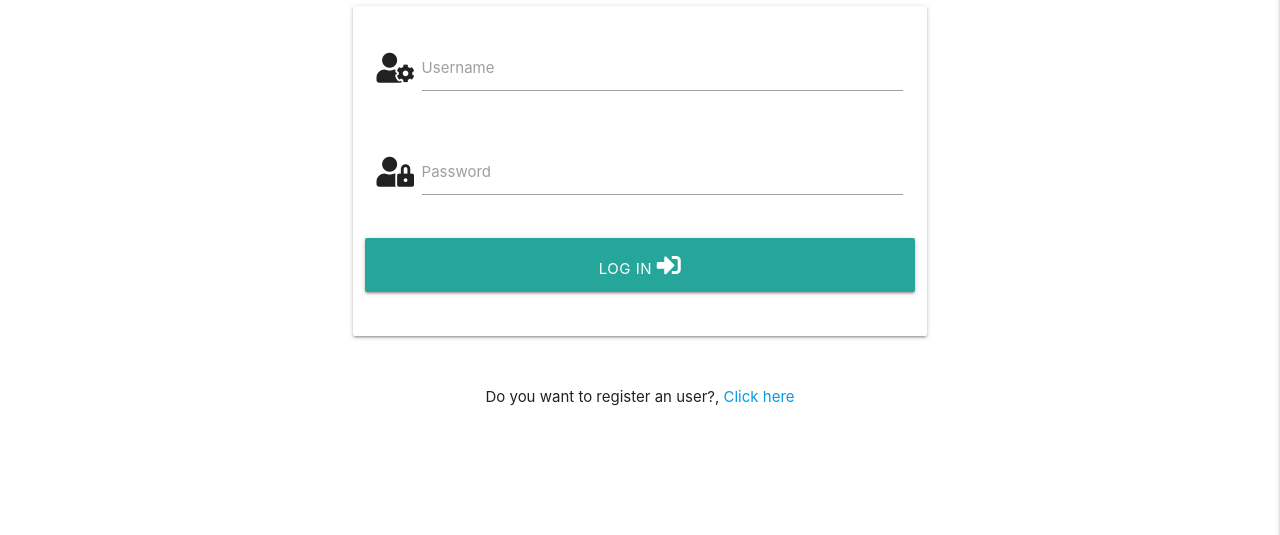
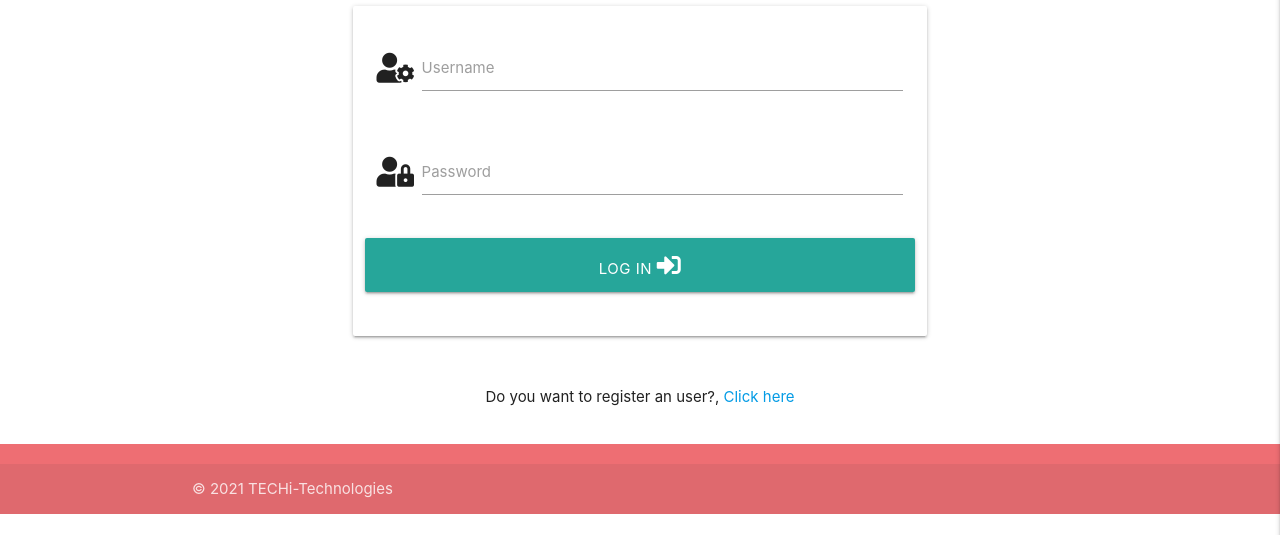
Before and after one commit to ED-IP/Milestone-3-project, a Flask app: page /add_entry in a window 1280 px wide. Shown: the part 265-800 px from the top of the page. Run offline with Flask 2, Linux system fonts and the light colour scheme; some libraries are stand-ins or nearby versions.

Commit message:
added footer to base template

```diff
--- a/templates/base.html
+++ b/templates/base.html
@@ -74,6 +74,13 @@
         {% block content %}
         {% endblock %}
     </main>
+    <footer class="page-footer">
+        <div class="footer-copyright">
+            <div class="container">
+                © 2021 TECHi-Technologies
+            </div>
+        </div>
+    </footer>
 
     <script src="https://code.jquery.com/jquery-3.6.0.min.js"
         integrity="sha256-/xUj+3OJU5yExlq6GSYGSHk7tPXikynS7ogEvDej/m4=" crossorigin="anonymous"></script>
```
